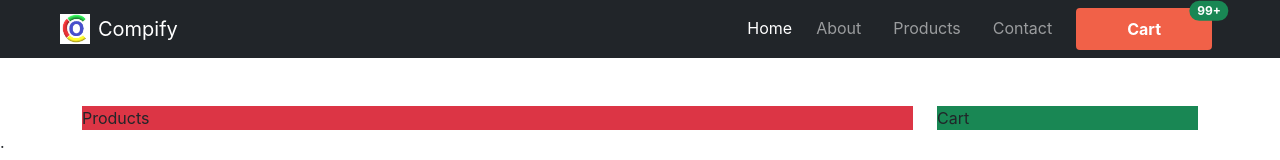
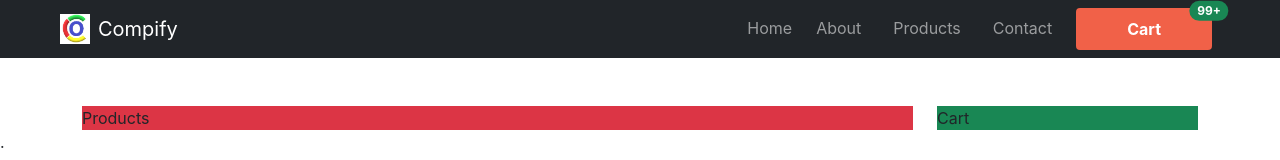
Before and after one commit to mdmominur/redux-team-project, a React (Create React App) app: page / in a window 1280 px wide. Shown: the top 160 px of the page. Built offline with nearby package versions, Linux system fonts and the light colour scheme.

Commit message:
navbar text color updated

```diff
--- a/src/Pages/Shared/Nav/Nav.js
+++ b/src/Pages/Shared/Nav/Nav.js
@@ -14,7 +14,7 @@
                     <div className="collapse navbar-collapse" id="navbarTogglerDemo02">
                         <ul className="navbar-nav ms-auto mb-2 mb-lg-0">
                             <li className="nav-item">
-                                <a className="nav-link active" aria-current="page" href="/home">Home</a>
+                                <a className="nav-link " aria-current="page" href="/home">Home</a>
                             </li>
                             <li className="nav-item mx-2">
                                 <a className="nav-link" href="#">About</a>
```
